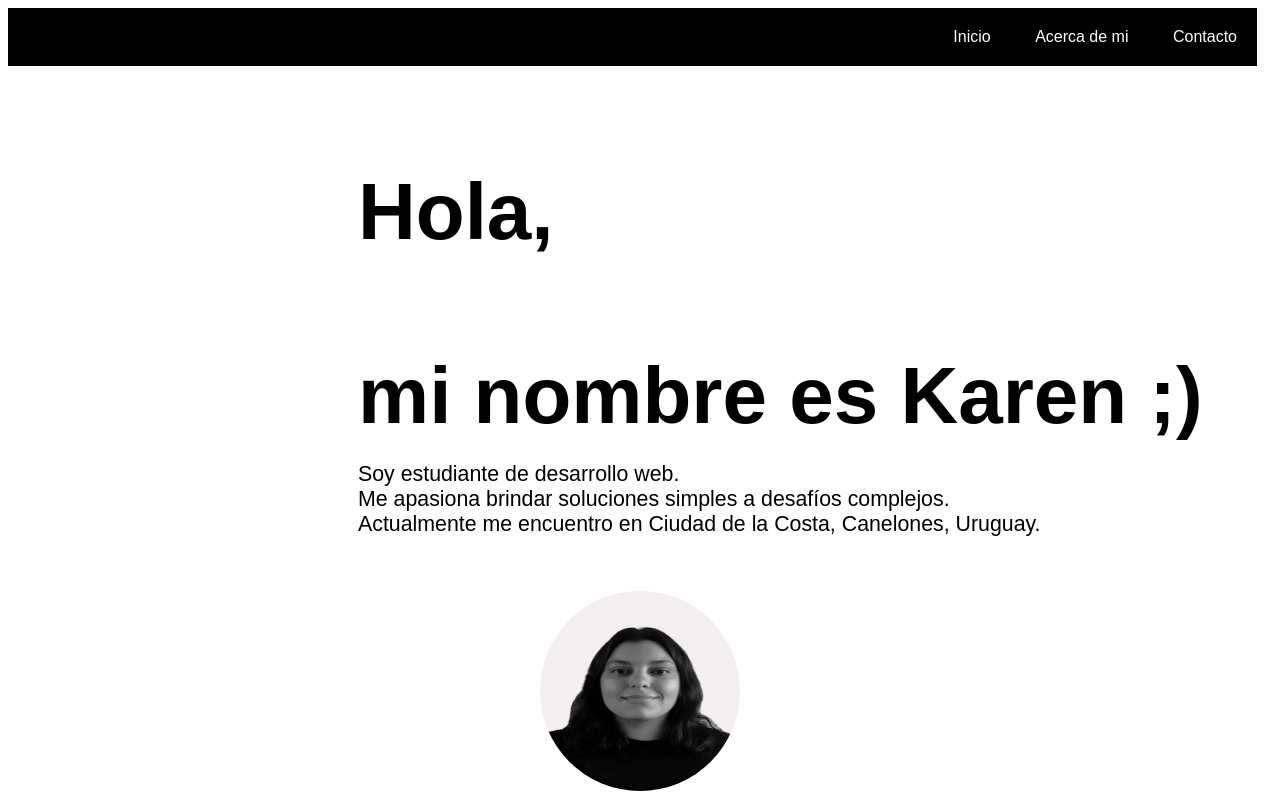
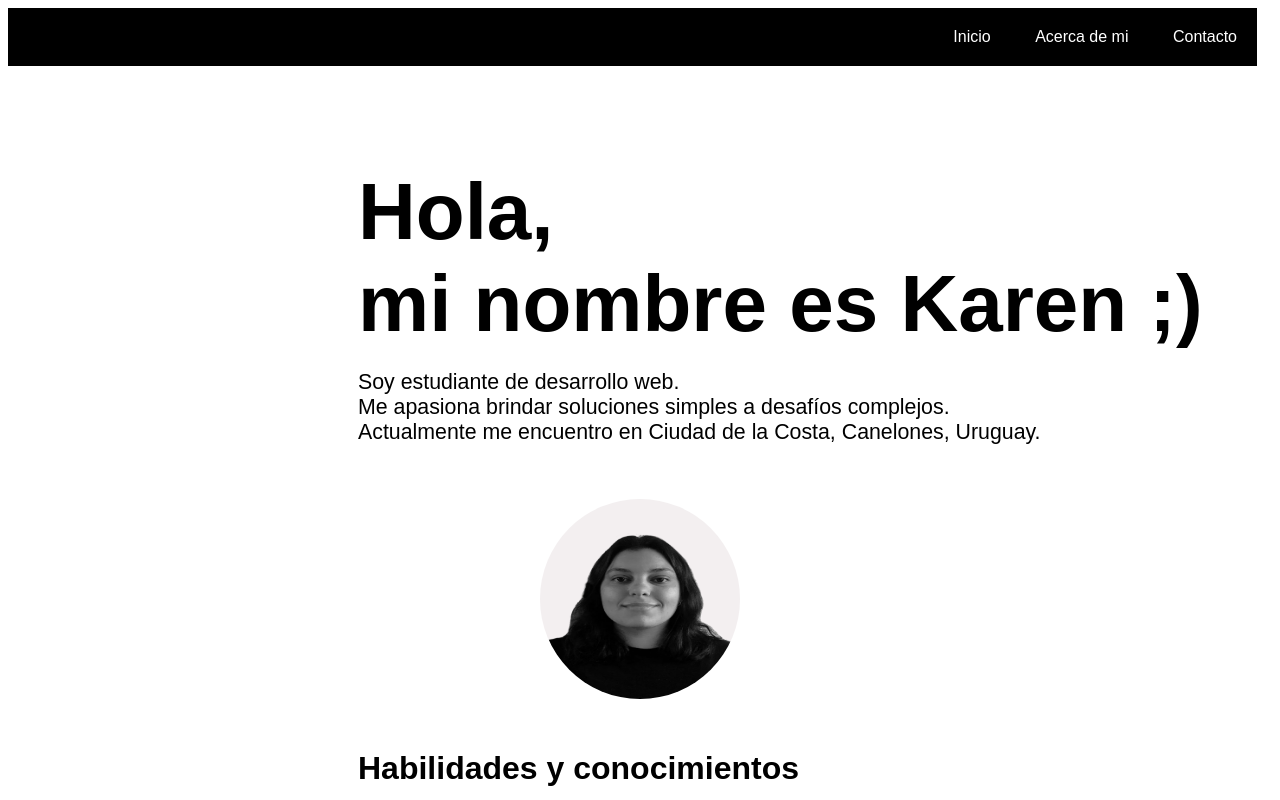
Before and after one commit to 94kle/94kle.github.io, a plain HTML site: page index.html in a window 1280 px wide. Shown: the top 800 px of the page. Drawn offline with Linux system fonts and the light colour scheme.

Commit message:
Add files via upload
Signed-off-by: 94kle <141073916+94kle@users.noreply.github.com>

```diff
--- a/index.html
+++ b/index.html
@@ -18,7 +18,7 @@
     </ul>
 
     <div>
-     <h1 id="saludo">Hola, <br><br> mi nombre es Karen ;)</h1>
+     <h1 id="saludo">Hola, <br> mi nombre es Karen ;)</h1>
     <p class="alineado" id="acerca">
         Soy estudiante de desarrollo web.
         <br>
```
